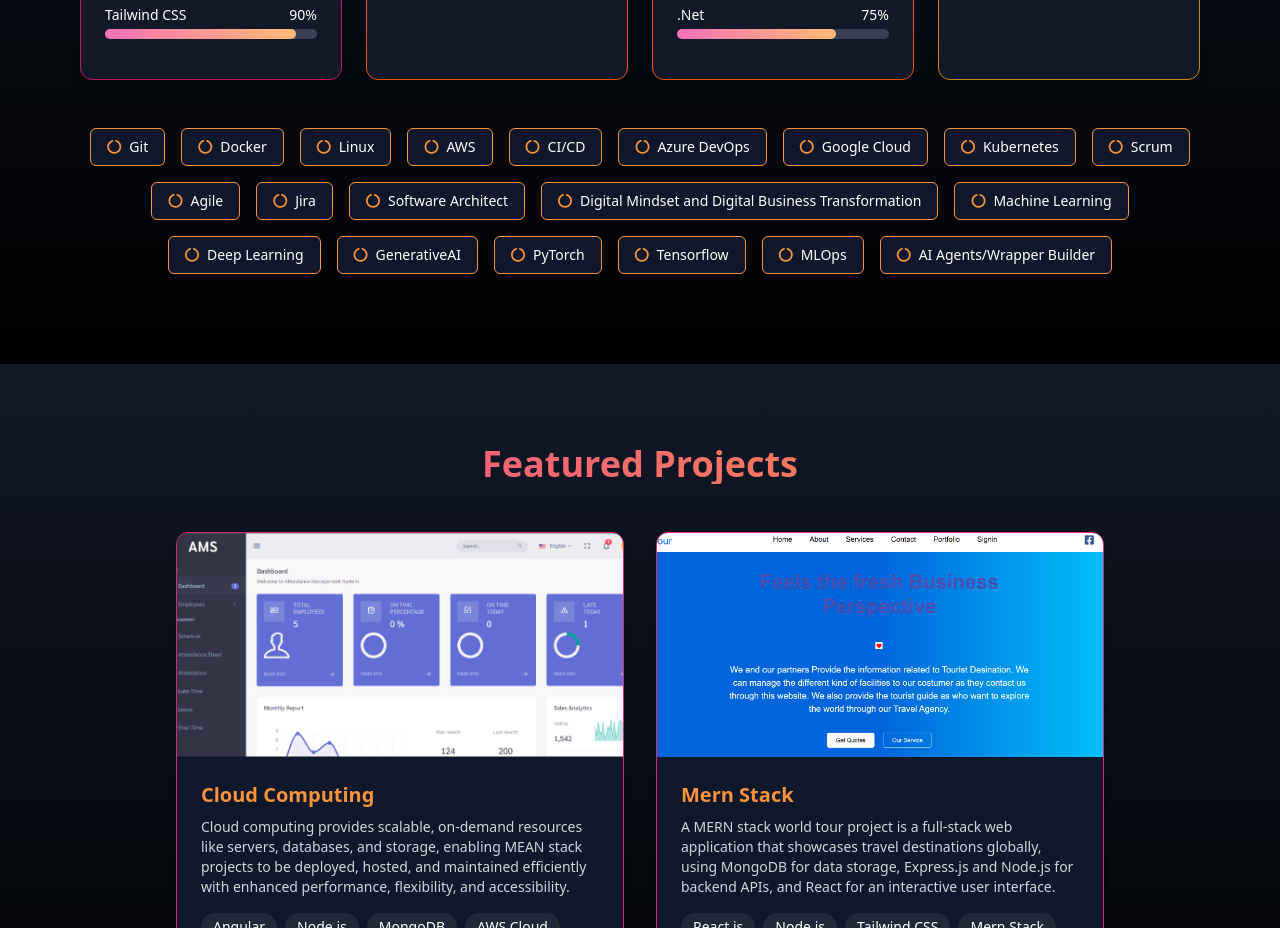
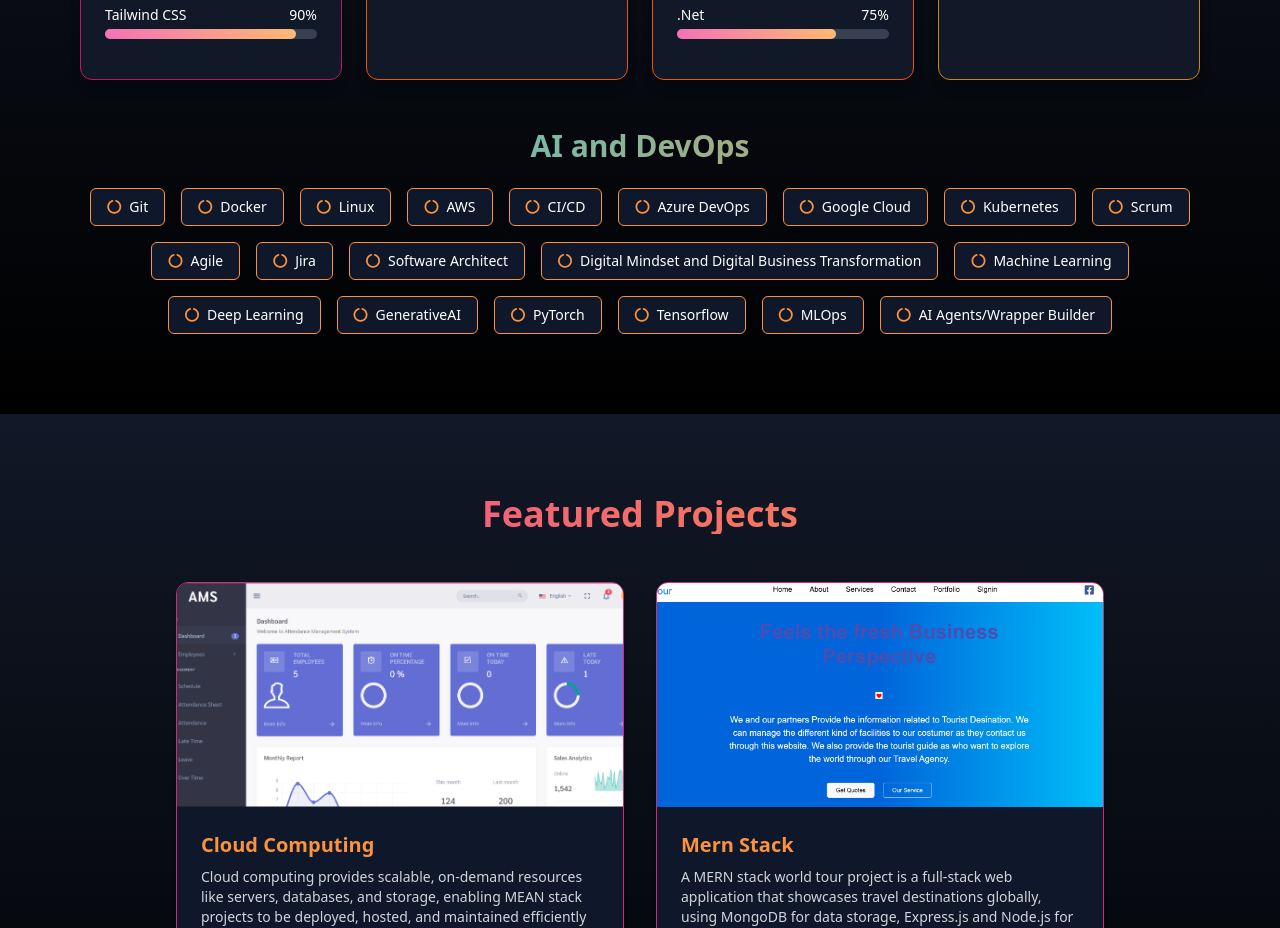
Before and after one commit to rishavranjan60/PortfolioApp, an Angular app in the folder frontend/: page / in a window 1280 px wide. Shown: the part 3780-4708 px from the top of the page. Built offline with nearby package versions, Linux system fonts and the light colour scheme; what ngx-typed-js would draw is missing.

Commit message:
Add AI and DevOps skills heading

```diff
--- a/frontend/src/app/components/skill/skill.component.html
+++ b/frontend/src/app/components/skill/skill.component.html
@@ -100,7 +100,10 @@
     </div>
 
     <!-- Extra Skills -->
-    <div class="mt-12 flex flex-wrap justify-center gap-4">
+    <h3 class="mt-12 mb-6 text-3xl font-bold text-center text-transparent bg-clip-text bg-gradient-to-r from-cyan-400 to-orange-400">
+      AI and DevOps
+    </h3>
+    <div class="flex flex-wrap justify-center gap-4">
       <span *ngFor="let tech of ['Git', 'Docker', 'Linux', 'AWS', 'CI/CD', 'Azure DevOps', 'Google Cloud', 'Kubernetes', 'Scrum', 'Agile', 'Jira', 'Software Architect', 'Digital Mindset and Digital Business Transformation' ]"
         class="bg-[#0f172a] border border-orange-400 px-4 py-2 rounded-md text-white text-sm">
         <i class="fas fa-circle-notch mr-2 text-orange-400"></i>{{tech}}
```
